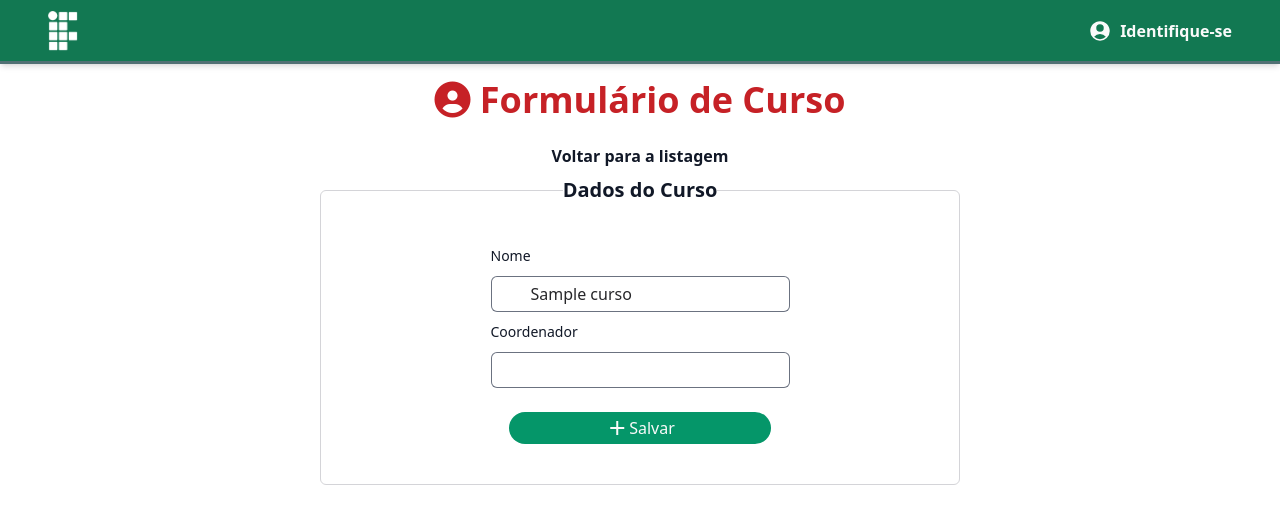
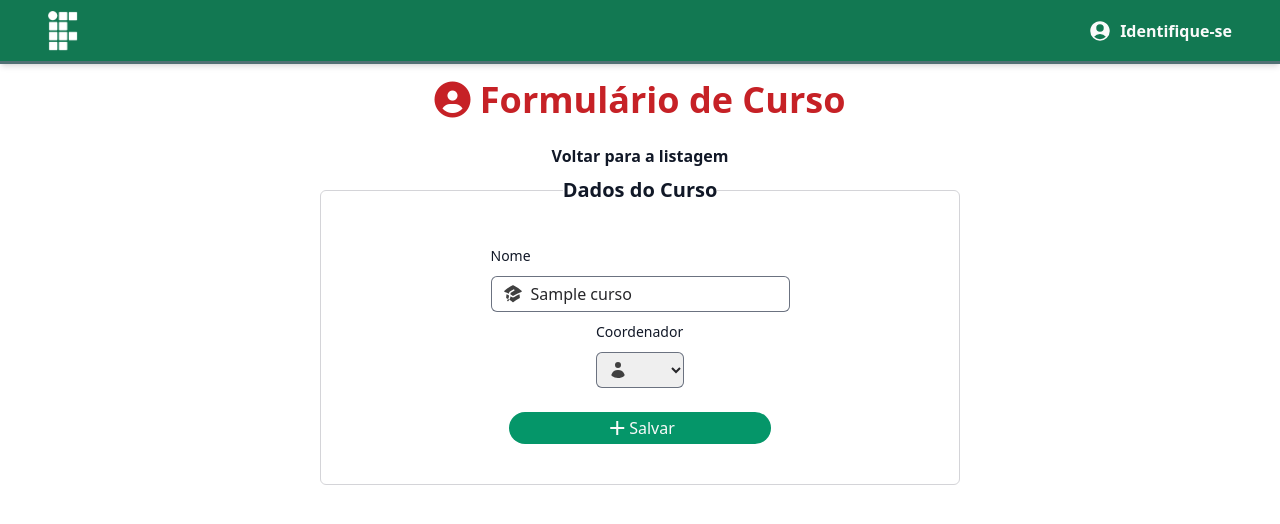
Before and after one commit to LucasAntunesDev/estagios-ifrs, a PHP site: template views/formCurso.php in a window 1280 px wide. Shown: the top 524 px of the page. Run offline with PHP 8.4, Linux system fonts and the light colour scheme; the template is opened without the code that fills it: most values are stand-ins (such as "Sample title", 1, 10 or a date in 2020); lists and menus that the app fills with data are empty; some libraries are stand-ins or nearby versions.

Commit message:
update: formCurso.php

```diff
--- a/views/formCurso.php
+++ b/views/formCurso.php
@@ -1,3 +1,12 @@
+<?php
+
+use Util\Database;
+
+$db = new Database();
+$data_coordenador = $db->select('SELECT * FROM professor');
+
+?>
+
 <!DOCTYPE html>
 <html lang="pt-BR">
 
@@ -8,7 +17,7 @@
     <script src="https://cdn.tailwindcss.com"></script>
     <link rel="stylesheet" href="https://fonts.googleapis.com/css2?family=Material+Symbols+Outlined:opsz,wght,FILL,GRAD@20..48,100..700,0..1,-50..200" />
     <link rel='stylesheet' href='https://cdnjs.cloudflare.com/ajax/libs/font-awesome/6.4.2/css/all.min.css' integrity='sha512-z3gLpd7yknf1YoNbCzqRKc4qyor8gaKU1qmn+CShxbuBusANI9QpRohGBreCFkKxLhei6S9CQXFEbbKuqLg0DA==' crossorigin='anonymous' referrerpolicy='no-referrer' />
-    <?php include('views/includes/favicons.php');?>
+    <?php include('views/includes/favicons.php'); ?>
 </head>
 
 <body>
@@ -30,16 +39,39 @@
 
                 <div>
                     <label for="nome" class="block text-sm font-medium leading-6 text-gray-900 mb-2">Nome</label>
+
+                    <div class="relative">
                         <input type="text" id="nome" name="nome" value='<?php echo $curso->getNome(); ?>' class="rounded-md
                 border-0 py-1.5 pr-7 pl-10 text-gray-900 ring-1 ring-inset ring-gray-500
                 focus:ring-2 focus:ring-inset focus:ring-[#ef5d58] outline-none text-zinc-800">
+                        <div class="absolute inset-y-0 left-0 pl-3 flex items-center pointer-events-none">
+                            <svg xmlns="http://www.w3.org/2000/svg" viewBox="0 0 20 20" fill="currentColor" class="w-5 h-5 fill-neutral-700">
+                                <path fill-rule="evenodd" d="M9.664 1.319a.75.75 0 01.672 0 41.059 41.059 0 018.198 5.424.75.75 0 01-.254 1.285 31.372 31.372 0 00-7.86 3.83.75.75 0 01-.84 0 31.508 31.508 0 00-2.08-1.287V9.394c0-.244.116-.463.302-.592a35.504 35.504 0 013.305-2.033.75.75 0 00-.714-1.319 37 37 0 00-3.446 2.12A2.216 2.216 0 006 9.393v.38a31.293 31.293 0 00-4.28-1.746.75.75 0 01-.254-1.285 41.059 41.059 0 018.198-5.424zM6 11.459a29.848 29.848 0 00-2.455-1.158 41.029 41.029 0 00-.39 3.114.75.75 0 00.419.74c.528.256 1.046.53 1.554.82-.21.324-.455.63-.739.914a.75.75 0 101.06 1.06c.37-.369.69-.77.96-1.193a26.61 26.61 0 013.095 2.348.75.75 0 00.992 0 26.547 26.547 0 015.93-3.95.75.75 0 00.42-.739 41.053 41.053 0 00-.39-3.114 29.925 29.925 0 00-5.199 2.801 2.25 2.25 0 01-2.514 0c-.41-.275-.826-.541-1.25-.797a6.985 6.985 0 01-1.084 3.45 26.503 26.503 0 00-1.281-.78A5.487 5.487 0 006 12v-.54z" clip-rule="evenodd" />
+                            </svg>
+                        </div>
+                    </div>
                 </div>
 
                 <div>
                     <label for="id_coordenador" class="block text-sm font-medium leading-6 text-gray-900 mb-2">Coordenador</label>
-                    <input type="number" id="id_coordenador" name="id_coordenador" value=" <?php echo $curso->getIdCoordenador(); ?>" class="rounded-md
+
+                    <div class="relative">
+                        <select id="id_coordenador" name="id_coordenador" value="id_coordenador" class="rounded-md
                     border-0 py-1.5 pr-7 pl-10 text-gray-900 ring-1 ring-inset ring-gray-500
                     focus:ring-2 focus:ring-inset focus:ring-[#ef5d58] outline-none text-zinc-800">
+                            <?php
+                            foreach ($data_coordenador as $coordenadores => $coordenador) {
+                                echo "<option value='$coordenador[0]'>$coordenador[1]</option>";
+                            }
+                            ?>
+                        </select>
+
+                        <div class="absolute inset-y-0 left-0 pl-3 flex items-center pointer-events-none">
+                            <svg xmlns="http://www.w3.org/2000/svg" viewBox="0 0 20 20" fill="currentColor" class="w-5 h-5 fill-neutral-700">
+                                <path d="M10 8a3 3 0 100-6 3 3 0 000 6zM3.465 14.493a1.23 1.23 0 00.41 1.412A9.957 9.957 0 0010 18c2.31 0 4.438-.784 6.131-2.1.43-.333.604-.903.408-1.41a7.002 7.002 0 00-13.074.003z" />
+                            </svg>
+                        </div>
+                        </div>
                     </div>
 
                     <div>
```
Lines whose indentation alone changed are shown as unchanged.
